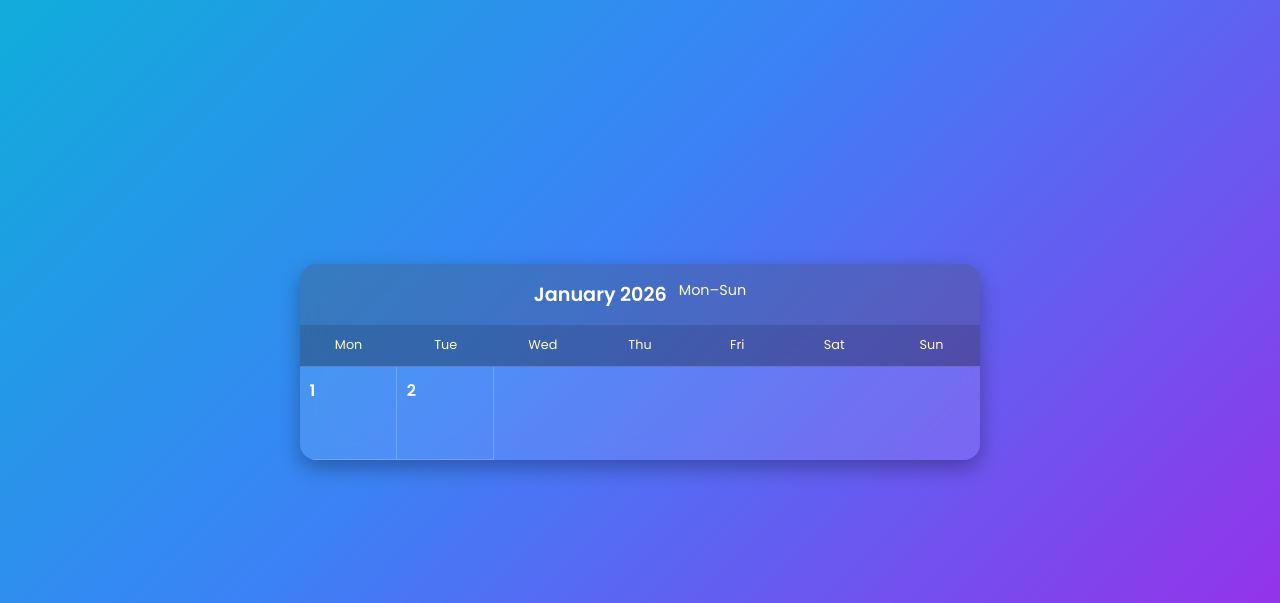
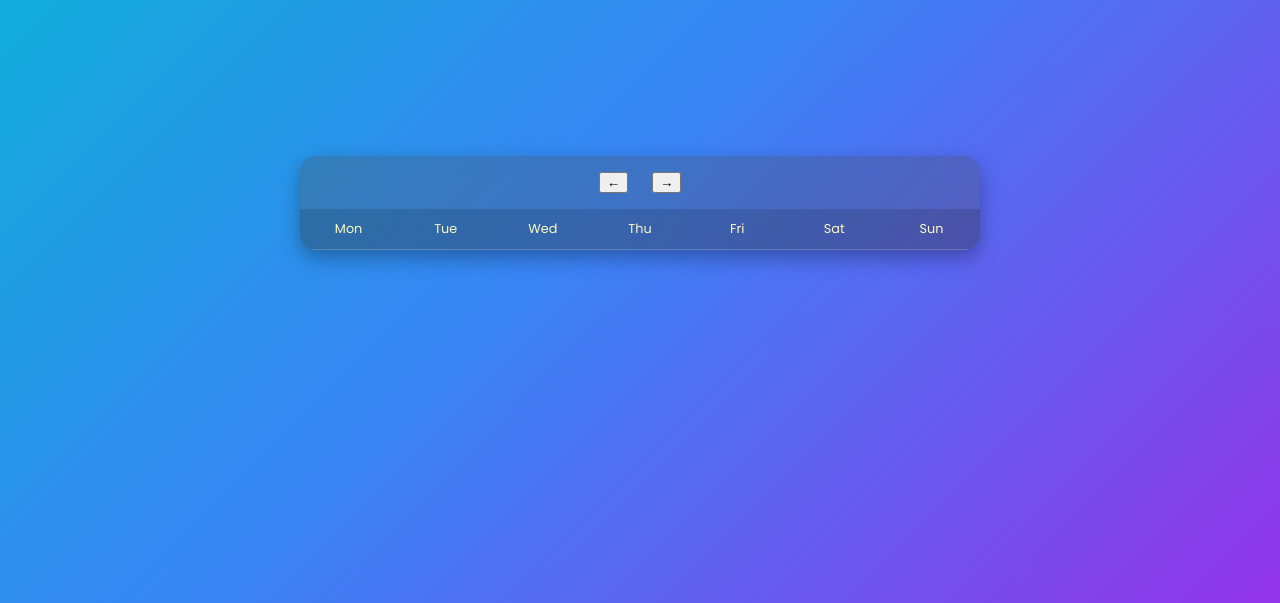
Before and after one commit to BartyWaine/myanmar-calendar-2026, a plain HTML site: page index.html in a window 1280 px wide. Shown: the part 197-800 px from the top of the page. Drawn offline with Linux system fonts and the light colour scheme.

Commit message:
Update index.html

```diff
--- a/index.html
+++ b/index.html
@@ -3,29 +3,24 @@
 <head>
   <meta charset="utf-8" />
   <meta name="viewport" content="width=device-width, initial-scale=1" />
-  <title>Youth Calendar 2026</title>
+  <title>Dynamic Calendar</title>
   <link rel="stylesheet" href="style.css" />
 </head>
 <body>
-  <h1>Youth Program Calendar – 2026</h1>
-
-  <!-- Example: January -->
   <section class="calendar">
     <header class="cal-header">
-      <div class="cal-title">January 2026</div>
-      <div class="cal-subtitle">Mon–Sun</div>
+      <button id="prev">←</button>
+      <div class="cal-title" id="title"></div>
+      <button id="next">→</button>
     </header>
-    <div class="cal-grid">
+
+    <div class="cal-grid" id="grid">
       <div class="dow">Mon</div><div class="dow">Tue</div><div class="dow">Wed</div>
       <div class="dow">Thu</div><div class="dow">Fri</div><div class="dow">Sat</div><div class="dow">Sun</div>
-
-      <!-- Fill days -->
-      <div class="day" data-event="New Year Celebration 🎉"><span class="num">1</span></div>
-      <div class="day"><span class="num">2</span></div>
-      <!-- … continue until 31 -->
+      <!-- Days will be injected here by JS -->
     </div>
   </section>
 
-  <!-- Repeat for February … December -->
+  <script src="script.js"></script>
 </body>
 </html>
```
